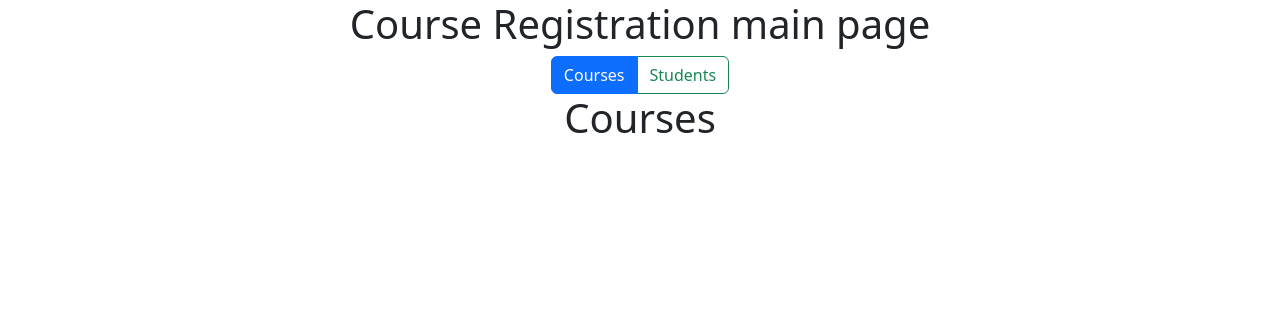
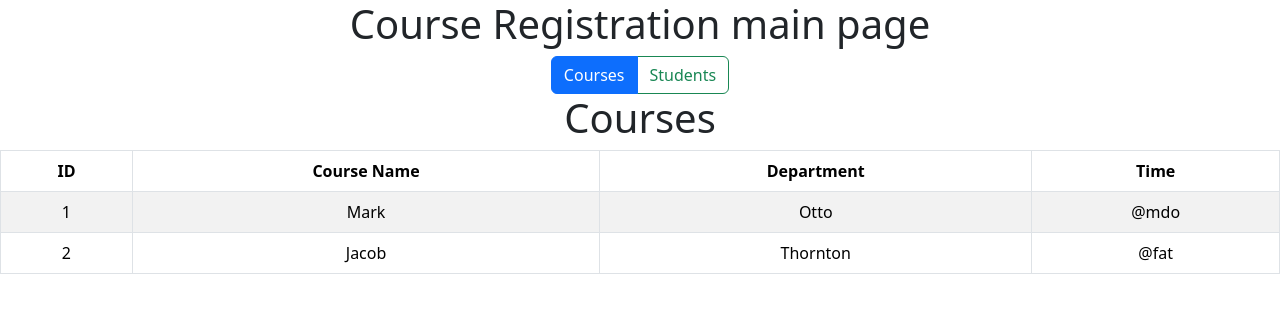
Before and after one commit to ZSwensrude/CMPT-315-Midterm, a React (Create React App) app in the folder frontend/course-registration/: page / in a window 1280 px wide. Shown: the top 312 px of the page. Built offline with nearby package versions, Linux system fonts and the light colour scheme.

Commit message:
add test table

```diff
--- a/frontend/course-registration/src/components/CoursesDisplay.js
+++ b/frontend/course-registration/src/components/CoursesDisplay.js
@@ -1,8 +1,37 @@
 import React from "react";
+import 'bootstrap/dist/css/bootstrap.min.css';
+import Table from 'react-bootstrap/Table';
 
 const CoursesDisplay = () => {
   return (
-    <h1>Courses</h1>
+    <>
+      <h1>Courses</h1>
+      <Table striped bordered hover>
+        <thead>
+          <tr>
+            <th>ID</th>
+            <th>Course Name</th>
+            <th>Department</th>
+            <th>Time</th>
+          </tr>
+        </thead>
+        <tbody>
+          {/* gonna need to map through courses to display here */}
+          <tr>
+            <td>1</td>
+            <td>Mark</td>
+            <td>Otto</td>
+            <td>@mdo</td>
+          </tr>
+          <tr>
+            <td>2</td>
+            <td>Jacob</td>
+            <td>Thornton</td>
+            <td>@fat</td>
+          </tr>
+        </tbody>
+      </Table>
+    </>
   );
 };
 
--- a/frontend/course-registration/src/components/StudentsDisplay.js
+++ b/frontend/course-registration/src/components/StudentsDisplay.js
@@ -1,8 +1,13 @@
 import React from "react";
+import 'bootstrap/dist/css/bootstrap.min.css';
+import Table from 'react-bootstrap/Table';
+
 
 const StudentsDisplay = () => {
   return (
-    <h1>Students</h1>
+    <>
+      <h1>Students</h1>
+    </>
   );
 };
 
```
